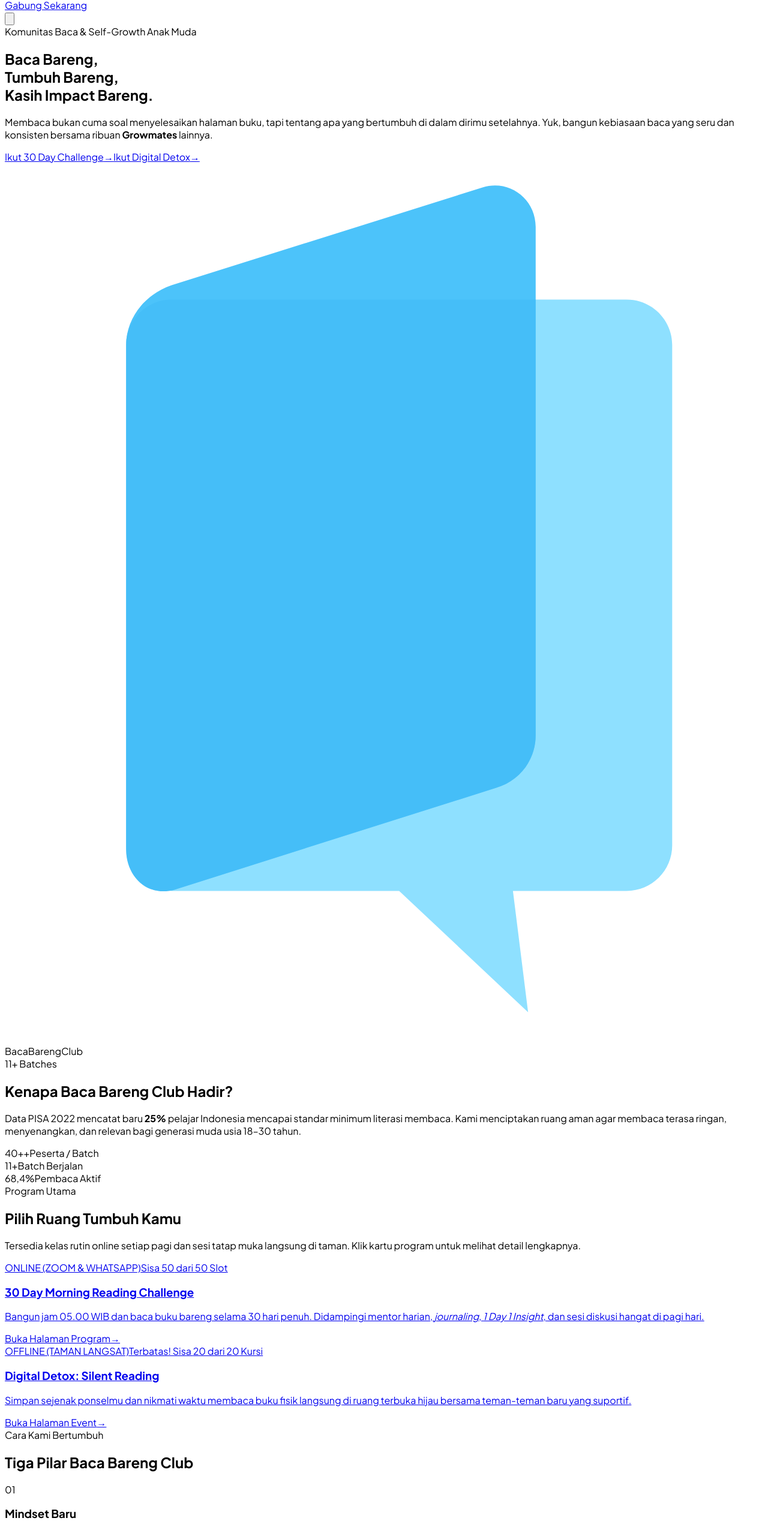
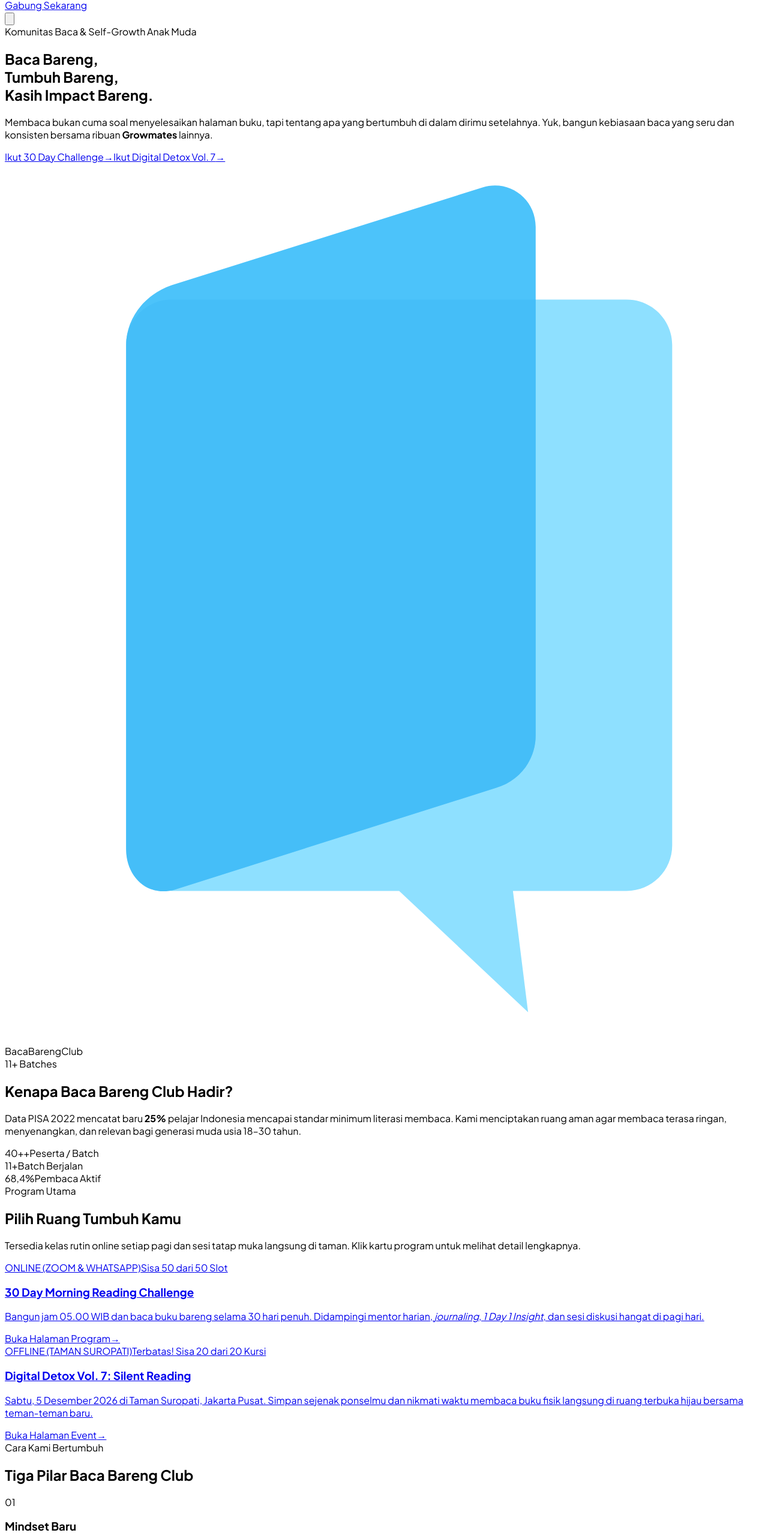
Before and after one commit to LEANDER230/Baca-Bareng-Club, a Next.js app: page / in a window 1280 px wide. Shown: the part 1522-4078 px from the top of the page at 60% size. Built offline with nearby package versions, Linux system fonts and the light colour scheme; no server answers.

Commit message:
Update page.tsx

```diff
--- a/app/page.tsx
+++ b/app/page.tsx
@@ -58,7 +58,7 @@ export default function HomePage() {
                 href="/digital-detox"
                 className="bg-white hover:bg-[#F0F9FF] text-[#0B2D48] border border-[#BCE6FF] font-bold px-6 py-3.5 sm:px-7 sm:py-4 rounded-2xl transition flex items-center justify-center gap-2"
               >
-                <span>Ikut Digital Detox</span>
+                <span>Ikut Digital Detox Vol. 7</span>
                 <span>→</span>
               </Link>
             </div>
@@ -159,7 +159,7 @@ export default function HomePage() {
             </div>
           </Link>
 
-          {/* KARTU 2: DIGITAL DETOX */}
+          {/* KARTU 2: DIGITAL DETOX VOL. 7 */}
           <Link
             href="/digital-detox"
             className="group bg-[#F4FBFF] border-2 border-[#CBEBFF] hover:border-[#4CC3FA] rounded-3xl p-6 sm:p-8 shadow-xs hover:shadow-lg hover:shadow-[#4CC3FA]/15 transition-all flex flex-col justify-between"
@@ -167,7 +167,7 @@ export default function HomePage() {
             <div>
               <div className="flex flex-wrap items-center justify-between gap-2 mb-4">
                 <span className="bg-white text-[#0E5A8A] text-[11px] sm:text-xs font-bold px-3 py-1 rounded-full border border-[#CBEBFF]">
-                  OFFLINE (TAMAN LANGSAT)
+                  OFFLINE (TAMAN SUROPATI)
                 </span>
                 {loadingQuota ? (
                   <span className="bg-white text-slate-500 text-[11px] sm:text-xs font-bold px-3 py-1 rounded-full border border-[#CBEBFF]">
@@ -185,11 +185,11 @@ export default function HomePage() {
               </div>
 
               <h3 className="text-xl sm:text-2xl font-extrabold text-[#0B2D48] mb-2.5 group-hover:text-[#28A9EB] transition">
-                Digital Detox: Silent Reading
+                Digital Detox Vol. 7: Silent Reading
               </h3>
               <p className="text-slate-600 text-sm sm:text-base leading-relaxed mb-6">
-                Simpan sejenak ponselmu dan nikmati waktu membaca buku fisik langsung di ruang terbuka
-                hijau bersama teman-teman baru yang suportif.
+                Sabtu, 5 Desember 2026 di Taman Suropati, Jakarta Pusat. Simpan sejenak ponselmu
+                dan nikmati waktu membaca buku fisik langsung di ruang terbuka hijau bersama teman-teman baru.
               </p>
             </div>
 
```
